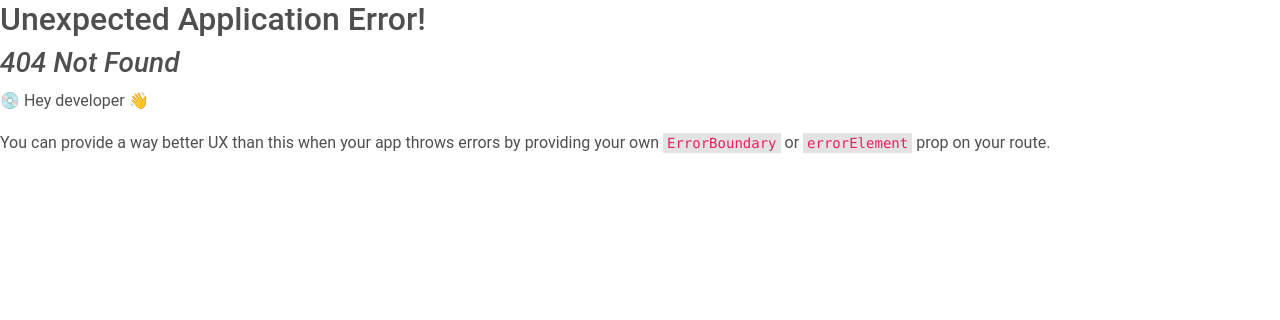
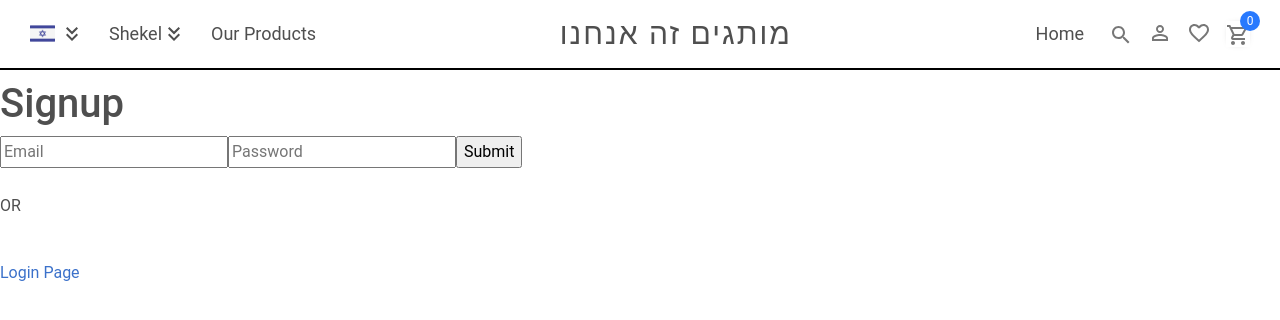
Before and after one commit to EyalChachmi/Shopping-Web-V2, a React (Vite) app in the folder client side/: page /signup in a window 1280 px wide. Before the commit this address had no page. Shown: the top 320 px of the page. Built offline with nearby package versions, Linux system fonts and the light colour scheme.

Commit message:
MongoDB and users system W.I.P
Not saving properly users

```diff
--- /dev/null
+++ b/client side/src/components/Login/login.jsx
@@ -0,0 +1,65 @@
+import React, { useEffect, useState } from "react"
+import axios from "axios"
+import { useNavigate, Link } from "react-router-dom"
+
+
+function Login() {
+
+    const history=useNavigate();
+
+    const [email,setEmail]=useState('')
+    const [password,setPassword]=useState('')
+
+    async function submit(e){
+        e.preventDefault();
+
+        try{
+
+            await axios.post("http://localhost:8000/",{
+                email,password
+            })
+            .then(res=>{
+                if(res.data=="exist"){
+                    history("/home",{state:{id:email}})
+                }
+                else if(res.data=="notexist"){
+                    alert("User have not sign up")
+                }
+            })
+            .catch(e=>{
+                alert("wrong details")
+                console.log(e);
+            })
+
+        }
+        catch(e){
+            console.log(e);
+
+        }
+
+    }
+
+
+    return (
+        <div className="login">
+
+            <h1>Login</h1>
+
+            <form action="POST">
+                <input type="email" onChange={(e) => { setEmail(e.target.value) }} placeholder="Email"  />
+                <input type="password" onChange={(e) => { setPassword(e.target.value) }} placeholder="Password"  />
+                <input type="submit" onClick={submit} />
+
+            </form>
+
+            <br />
+            <p>OR</p>
+            <br />
+
+            <Link to="/signup">Signup Page</Link>
+
+        </div>
+    )
+}
+
+export default Login
--- /dev/null
+++ b/client side/src/components/Signup/signup.jsx
@@ -0,0 +1,64 @@
+import React, { useEffect, useState } from "react"
+import axios from "axios"
+import { useNavigate, Link } from "react-router-dom"
+
+
+function Login() {
+    const history=useNavigate();
+
+    const [email,setEmail]=useState('')
+    const [password,setPassword]=useState('')
+
+    async function submit(e){
+        e.preventDefault();
+
+        try{
+
+            await axios.post("http://localhost:8000/signup",{
+                email,password
+            })
+            .then(res=>{
+                if(res.data=="exist"){
+                    alert("User already exists")
+                }
+                else if(res.data=="notexist"){
+                    history("/",{state:{id:email}})
+                }
+            })
+            .catch(e=>{
+                alert("wrong details")
+                console.log(e);
+            })
+
+        }
+        catch(e){
+            console.log(e);
+
+        }
+
+    }
+
+
+    return (
+        <div className="login">
+
+            <h1>Signup</h1>
+
+            <form action="POST">
+                <input type="email" onChange={(e) => { setEmail(e.target.value) }} placeholder="Email"  />
+                <input type="password" onChange={(e) => { setPassword(e.target.value) }} placeholder="Password" />
+                <input type="submit" onClick={submit} />
+
+            </form>
+
+            <br />
+            <p>OR</p>
+            <br />
+
+            <Link to="/login">Login Page</Link>
+
+        </div>
+    )
+}
+
+export default Login;
```
Also changed, not shown: client side/package.json (+11 -1 lines), client side/src/App.jsx (+11 -1 lines), client side/src/main.jsx (+4 -4 lines), client side/src/mongo.js (added, +31 -0 lines), client side/src/server.js (added, +56 -0 lines), client side/src/components/Login/login.css (added), client side/src/components/Signup/signup.css (added), 2 other files (tests, documents, lock files or other folders).
